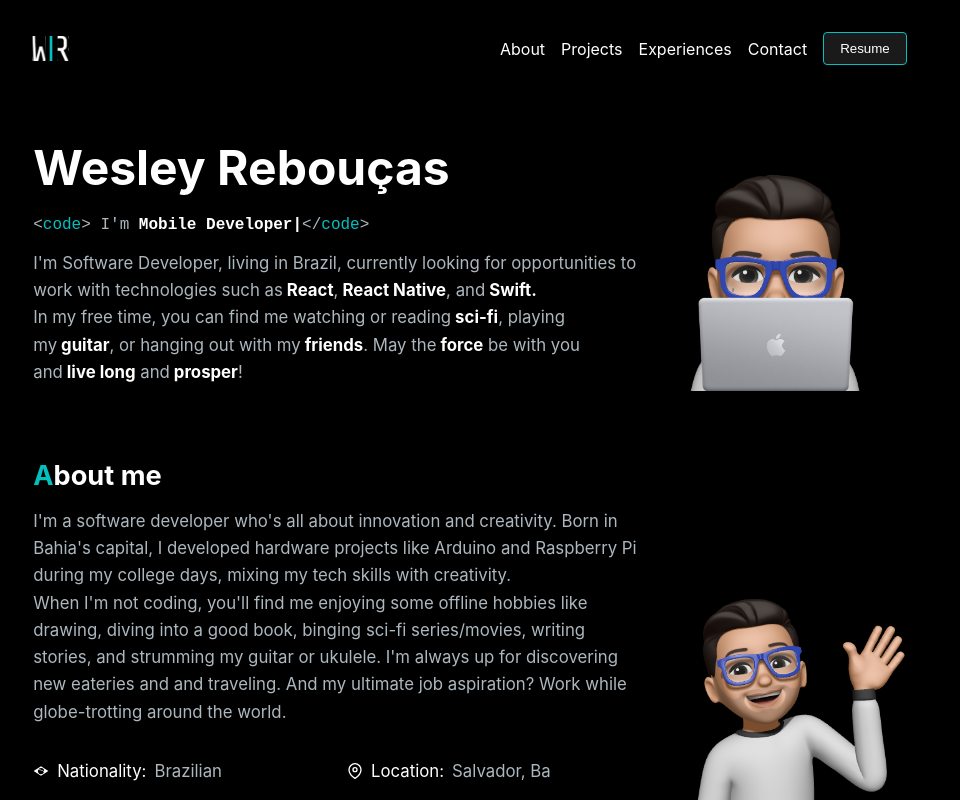
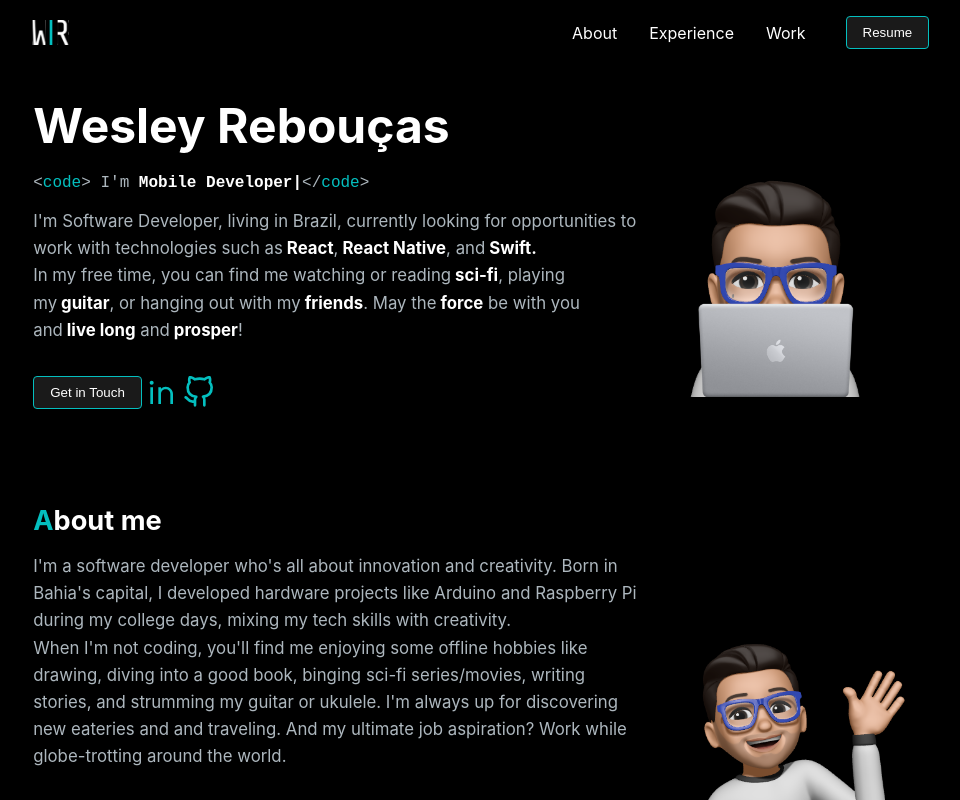
Before and after one commit to WesleyReboucas/portfolio-wesley-reboucas, a Next.js app: page / in a window 1280 px wide. Shown: the top 800 px of the page, without its empty margins (170-1130 px from the left). Built offline with nearby package versions, Linux system fonts and the light colour scheme.

Commit message:
edit(navbar): fixed navbar on top

```diff
--- a/src/app/components/Button/index.tsx
+++ b/src/app/components/Button/index.tsx
@@ -2,7 +2,7 @@ import React from 'react'
 import { ButtonElement, Container } from './style'
 
 // Icons
-import { FiGithub } from 'react-icons/fi'
+import { FiGithub, FiMail } from 'react-icons/fi'
 import { RiLinkedinLine } from 'react-icons/ri'
 import { PiCodeLight } from 'react-icons/pi'
 
@@ -21,6 +21,9 @@ export default function Button({ icon, description }: ButtonProps) {
     case 'linkedin':
       IconComponent = RiLinkedinLine
       break
+    case 'mail':
+      IconComponent = FiMail
+      break
     case 'code':
       IconComponent = PiCodeLight
       break
--- a/src/app/components/Button/style.ts
+++ b/src/app/components/Button/style.ts
@@ -8,7 +8,6 @@ interface ButtonProps {
 
 export const Container = styled.div`
   display: flex;
-  width: 100%;
 `
 
 export const ButtonElement = styled.button<ButtonProps>`
--- a/src/app/components/Header/index.tsx
+++ b/src/app/components/Header/index.tsx
@@ -2,14 +2,9 @@
 
 import React from 'react'
 import { TypeAnimation } from 'react-type-animation'
+import { Bold, CodeText, Text, Title } from '../../styles/global-style'
 import {
-  Bold,
-  CodeText,
-  Subtitle,
-  Text,
-  Title,
-} from '../../styles/global-style'
-import {
+  ButtonsContainer,
   Container,
   Content,
   ImageContainer,
@@ -17,7 +12,12 @@ import {
   Info,
   InfoContentTitle,
   InfoTitle,
+  SocialMediaContainer,
+  SocialMediaLink,
 } from './style'
+import Button from '../Button'
+import { FiGithub } from 'react-icons/fi'
+import { RiLinkedinLine } from 'react-icons/ri'
 
 export default function Header() {
   return (
@@ -27,6 +27,14 @@ export default function Header() {
           <InfoTitle>
             <InfoContentTitle>
               <Title> Wesley Rebouças </Title>
+              {/* <SocialMediaContainer>
+                <SocialMediaLink href=''>
+                  <RiLinkedinLine />
+                </SocialMediaLink>
+                <SocialMediaLink href=''>
+                  <FiGithub />
+                </SocialMediaLink>
+              </SocialMediaContainer> */}
             </InfoContentTitle>
             <CodeText color='text'>
               &lt;
@@ -66,6 +74,17 @@ export default function Header() {
             <Bold> live long</Bold> and
             <Bold> prosper</Bold>!
           </Text>
+          <ButtonsContainer>
+            <Button description='Get in Touch' />
+            <SocialMediaContainer>
+              <SocialMediaLink href='https://www.linkedin.com/in/wesleyreboucas/'>
+                <RiLinkedinLine />
+              </SocialMediaLink>
+              <SocialMediaLink href='https://github.com/WesleyReboucas'>
+                <FiGithub />
+              </SocialMediaLink>
+            </SocialMediaContainer>
+          </ButtonsContainer>
         </Info>
         <ImageContainer>
           <ImageContent src={'/avatar/avatar-dev.png'} alt='Dev Image' />
--- a/src/app/components/Header/style.ts
+++ b/src/app/components/Header/style.ts
@@ -1,5 +1,6 @@
 import { Section } from '@/app/styles/global-style'
 import { colors } from '@/app/styles/theme'
+import Link from 'next/link'
 import styled from 'styled-components'
 
 export const Container = styled(Section)`
@@ -32,7 +33,28 @@ export const InfoContentTitle = styled.div`
   display: flex;
   align-items: center;
   justify-content: space-between;
-  /* background-color: red; */
+  margin-bottom: 1rem;
+`
+
+export const ButtonsContainer = styled.div`
+  display: flex;
+  align-items: center;
+  margin: 1rem 0rem;
+`
+
+export const SocialMediaContainer = styled.div`
+  display: flex;
+  align-items: center;
+
+  & > * {
+    padding: 1rem 0.2rem;
+  }
+`
+
+export const SocialMediaLink = styled(Link)`
+  display: flex;
+  font-size: 2rem;
+  color: ${colors.primary};
 `
 
 export const ImageContainer = styled.div`
--- a/src/app/components/Navbar/index.tsx
+++ b/src/app/components/Navbar/index.tsx
@@ -1,6 +1,6 @@
 'use client'
 
-import React, { useState } from 'react'
+import React, { useEffect, useState } from 'react'
 import { FaBars, FaXmark } from 'react-icons/fa6'
 import {
   LogoContainer,
@@ -14,9 +14,8 @@ import {
   StyledList,
   StyledListItem,
 } from './style'
-import { Subtitle, Text } from '../../styles/global-style'
+import { Text } from '../../styles/global-style'
 import Button from '../Button'
-import Image from 'next/image'
 import Logo from '../Logo'
 
 const navLinks = [
@@ -25,21 +24,27 @@ const navLinks = [
     path: '#about',
   },
   {
-    title: 'Projects',
-    path: '#projects',
+    title: 'Experience',
+    path: '#experience',
   },
   {
-    title: 'Experiences',
-    path: '#experiences',
-  },
-  {
-    title: 'Contact',
-    path: '#contact',
+    title: 'Work',
+    path: '#work',
   },
 ]
 
 export default function Navbar() {
   const [navbarOpen, setNavbarOpen] = useState(false)
+
+  useEffect(() => {
+    function handleResize() {
+      if (window.innerWidth > 640) {
+        setNavbarOpen(false)
+      }
+    }
+    window.addEventListener('resize', handleResize)
+    return () => window.removeEventListener('resize', handleResize)
+  }, [])
 
   const handleLinkClick = () => {
     setNavbarOpen(false)
@@ -51,6 +56,7 @@ export default function Navbar() {
         <LogoContainer>
           <Logo />
         </LogoContainer>
+
         <MobileMenu>
           <MenuButton onClick={() => setNavbarOpen(!navbarOpen)}>
             {navbarOpen ? (
@@ -60,6 +66,7 @@ export default function Navbar() {
             )}
           </MenuButton>
         </MobileMenu>
+
         <Menu>
           <MenuList>
             {navLinks.map((link, index) => (
@@ -82,6 +89,7 @@ export default function Navbar() {
               </StyledLink>
             </StyledListItem>
           ))}
+          <Button description='Resume' />
         </StyledList>
       ) : null}
     </main>
--- a/src/app/components/Navbar/style.ts
+++ b/src/app/components/Navbar/style.ts
@@ -5,7 +5,23 @@ import { colors } from './../../styles/theme'
 export const NavbarContent = styled.div`
   display: flex;
   align-items: center;
+  position: fixed;
+  z-index: 1;
+  top: 0;
+
   max-width: 100%;
+  min-width: 70%;
+  padding: 1rem 0rem;
+
+  background-color: black;
+
+  @media (max-width: 940px) {
+    min-width: 95%;
+  }
+
+  @media (max-width: 540px) {
+    padding-right: 0.8rem;
+  }
 `
 
 export const LogoContainer = styled.div`
@@ -50,17 +66,22 @@ export const MenuList = styled.ul`
   list-style: none;
   margin: 0;
 
+  & Button {
+    margin-left: 2.5rem;
+  }
+
   @media (min-width: 640px) {
     padding: 0;
   }
 `
 
 export const MenuItem = styled.li`
-  margin-right: 1rem;
+  display: flex;
+  align-items: center;
   color: white;
 
-  &:last-child {
-    margin-right: 0;
+  & > * {
+    margin-left: 2rem;
   }
 `
 
@@ -68,13 +89,19 @@ export const StyledList = styled.ul`
   display: flex;
   flex-direction: column;
   list-style-type: none;
-  padding-top: 1rem;
+  padding: 2rem 1rem;
+  border-radius: 0.5rem;
   align-items: flex-end;
   margin-right: 1rem;
+  position: fixed;
+  top: 5%;
+  right: 0;
+  background-color: black;
+  z-index: 1;
 `
 
 export const StyledListItem = styled.li`
-  margin-bottom: 1rem;
+  margin-bottom: 2rem;
 `
 
 export const StyledLink = styled(Link)`
--- a/src/app/components/Projects/index.tsx
+++ b/src/app/components/Work/index.tsx
@@ -12,12 +12,12 @@ import { images, ImageItemProps } from '../../../utils/data'
 import Button from '../Button'
 import Link from 'next/link'
 
-export default function Projects() {
+export default function Work() {
   const [hoveredIndex, setHoveredIndex] = useState<number | null>(null)
 
   return (
     <Container>
-      <Subtitle $upperCaseColor>Projects</Subtitle>
+      <Subtitle $upperCaseColor>Work</Subtitle>
       <SlideElement>
         {images.map((item: ImageItemProps, index: number) => (
           <SlideItem
--- a/src/app/page.tsx
+++ b/src/app/page.tsx
@@ -3,10 +3,8 @@
 import styled from 'styled-components'
 import Navbar from './components/Navbar'
 import Footer from './components/Footer'
-import Contact from './components/Contact'
-import Projects from './components/Projects'
+import Work from './components/Work'
 import Experience from './components/Experience'
-import { colors } from './styles/theme'
 import About from './components/About'
 import Header from './components/Header'
 
@@ -22,10 +20,6 @@ const Content = styled.div`
   max-width: 1200px;
   transition: width 0.3s ease;
 
-  /* border: 1px solid ${colors.primary};
-  border-radius: 1rem;
-  padding: 1rem; */
-
   @media (max-width: 940px) {
     margin: 0rem;
     width: 100%;
@@ -39,9 +33,8 @@ export default function Home() {
         <Navbar />
         <Header />
         <About />
-        <Projects />
+        <Work />
         <Experience />
-        <Contact />
         <Footer />
       </Content>
     </Container>
--- a/src/app/styles/global-style.ts
+++ b/src/app/styles/global-style.ts
@@ -37,7 +37,6 @@ export const Title = styled.h1<CodeTextProps>`
     return css`
       color: ${chosenColor};
       font-size: 3rem;
-      margin-bottom: 1rem;
       font-weight: bold;
 
       &:not(:empty)::first-letter {
```
Also changed, not shown: src/app/components/Work/style.ts (renamed from src/app/components/Projects/style.ts).
